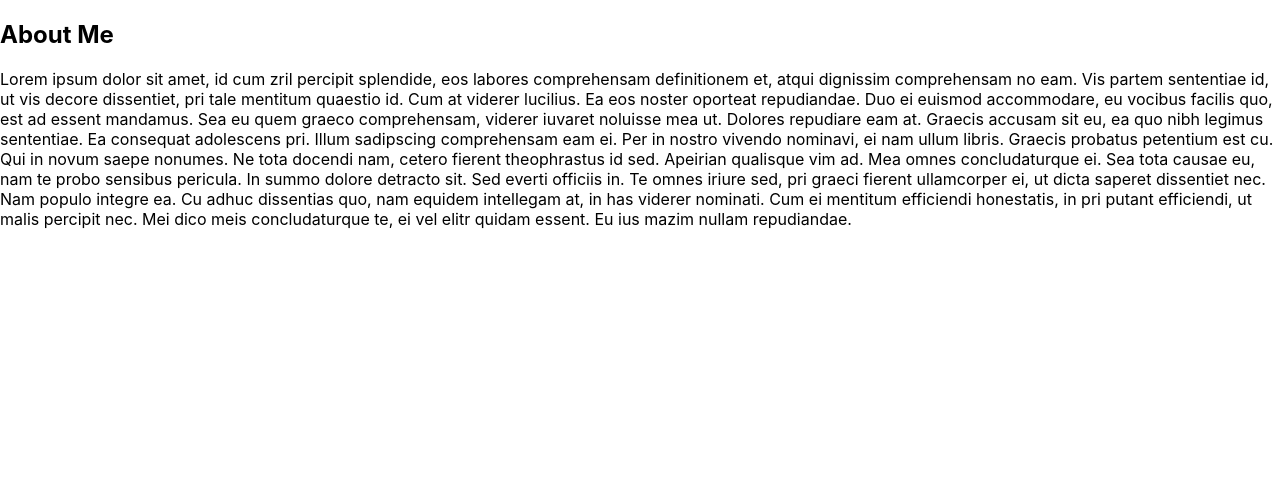
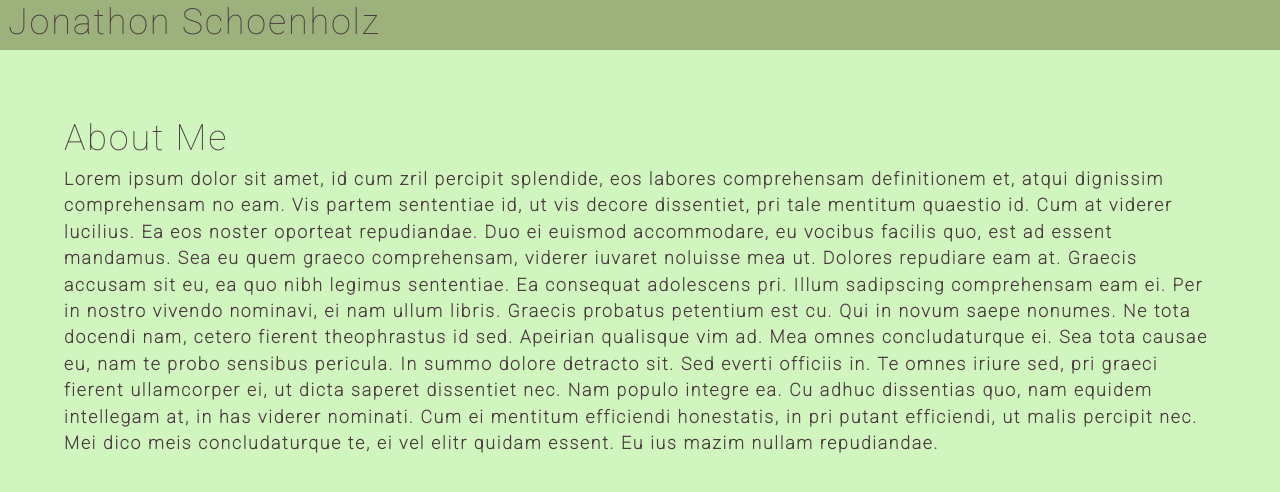
Before and after one commit to Synui/react-to-me, a React (Create React App) app: page / in a window 1280 px wide. Shown: the top 492 px of the page. Built offline with nearby package versions, Linux system fonts and the light colour scheme.

Commit message:
Header and Nav set up but not functioning

```diff
--- a/public/index.html
+++ b/public/index.html
@@ -24,6 +24,11 @@
       work correctly both with client-side routing and a non-root public URL.
       Learn how to configure a non-root public URL by running `npm run build`.
     -->
+    <link rel="preconnect" href="https://fonts.googleapis.com">
+<link rel="preconnect" href="https://fonts.gstatic.com" crossorigin>
+<link rel="preconnect" href="https://fonts.googleapis.com">
+<link rel="preconnect" href="https://fonts.gstatic.com" crossorigin>
+<link href="https://fonts.googleapis.com/css2?family=Open+Sans:wght@400;700&family=Roboto:wght@100&family=Staatliches&display=swap" rel="stylesheet">
     <title>React App</title>
   </head>
   <body>
--- a/src/App.js
+++ b/src/App.js
@@ -1,11 +1,37 @@
-import React from 'react';
+import React, { useState } from 'react';
 import About from './components/About';
+// import Projects from './components/Projects';
+// import Resume from './components/Resume';
+// import Conact from './components/Contact';
+import Header from './components/Header';
+// import Footer from './components/Footer';
 import './App.css';
 
 function App() {
+
+  const [navBar] = useState([
+    'About Me',
+    'Projects',
+    'Resume',
+    'Contact'
+  ]);
+
+  const [currentlyDisplayed, setCurrentlyDisplayed] = useState(navBar[0]);
+
   return (
     <div>
+      <Header>
+        navBar={navBar}
+        currentlyDisplayed={currentlyDisplayed}
+        setCurrentDisplayed={setCurrentlyDisplayed}
+      </Header>
+      <main>
       <About></About>
+      {/* <Projects></Projects>
+      <Resume></Resume>
+      <Conact></Conact> */}
+      </main>
+      {/* <Footer></Footer> */}
     </div>
   );
 }
--- a/src/components/About/index.js
+++ b/src/components/About/index.js
@@ -2,7 +2,7 @@ import React from 'react';
 
 function About() {
     return (
-        <section>
+        <section className='margin-ud-2'>
             <h1>About Me</h1>
             <p>
                 Lorem ipsum dolor sit amet, id cum zril percipit splendide, eos labores comprehensam definitionem et, atqui dignissim comprehensam no eam. Vis partem sententiae id, ut vis decore dissentiet, pri tale mentitum quaestio id. Cum at viderer lucilius. Ea eos noster oporteat repudiandae.
--- /dev/null
+++ b/src/components/Header/Nav/index.js
@@ -0,0 +1,30 @@
+import React from 'react';
+
+function Nav(props) {
+
+    const {
+        navBar = [],
+        currentlyDisplayed,
+        setCurrentlyDisplayed
+    } = props;
+
+    return (
+        <nav>
+            <ul className='nav-flex'>
+                {navBar.map((navBarLink) => (
+                    <li key={navBarLink} className='margin-lr-2'>
+                        <span
+                            onClick={() => {
+                                setCurrentlyDisplayed(navBarLink)
+                            }}
+                            className={`${currentlyDisplayed === navBarLink && 'clicked-link'}`}>
+                            {navBarLink}
+                        </span>
+                    </li>
+                ))}
+            </ul>
+        </nav>
+    );
+}
+
+export default Nav;
--- /dev/null
+++ b/src/components/Header/index.js
@@ -0,0 +1,26 @@
+import React from 'react';
+import Nav from './Nav';
+
+function Header(props) {
+
+    const {
+        navBar,
+        currentlyDisplayed,
+        setCurrentDisplayed
+    } = props;
+
+    return (
+        <header className='flex-row padding-lr-1'>
+            <h1>
+                Jonathon Schoenholz
+            </h1>
+            <Nav>
+                navBar={navBar}
+                currentlyDisplayed={currentlyDisplayed}
+                setCurrentlyDisplayed={setCurrentDisplayed}
+            </Nav>
+        </header>
+    )
+}
+
+export default Header;
--- a/src/index.css
+++ b/src/index.css
@@ -11,3 +11,300 @@ code {
   font-family: source-code-pro, Menlo, Monaco, Consolas, 'Courier New',
     monospace;
 }
+
+main {
+	margin: 0 auto;
+	max-width: 90%;
+  padding: 50px 30px;
+}
+
+:root {
+  --first: #4B3B40;
+  --second: #82735C;
+  --third: #9DB17C;
+  --fourth: #9CDE9F;
+  --fifth: #D1F5BE;
+  --spacing-one: calc(1rem * 0.5);
+  --spacing-two: calc(1rem);
+  --spacing-five: calc(2.5rem);
+
+}
+
+
+html,
+body {
+  min-height: 100%;
+}
+
+body {
+  margin: -5px 0;
+  padding: 0;
+  font-weight: 600;
+  line-height: 1.5;
+  font-size: 18px;
+  letter-spacing: .1em;
+  background: var(--fifth);
+  color: var(--first);
+  font-family: Roboto;
+
+}
+
+h1,
+h2,
+h3,
+h4,
+h5,
+h6 {
+  font-family: 'Roboto', sans-serif;
+  font-weight: 500;
+  margin: 5px 0;
+  line-height: 1.25;
+}
+
+h1 {
+  font-size: 2.25rem;
+}
+
+h2 {
+  font-size: 2rem;
+}
+
+h3 {
+  font-size: 1.75rem;
+}
+
+h4 {
+  font-size: 1.5rem;
+}
+
+h5 {
+  font-size: 1.25rem;
+}
+
+h6 {
+  font-size: 1rem;
+}
+
+p {
+  font-size: 1.1rem;
+  margin-top: 0;
+}
+
+a {
+  color: var(--third);
+  text-decoration: none;
+  font-weight: bold;
+}
+
+a:hover {
+  text-decoration: underline;
+}
+
+header {
+  background: var(--third);
+}
+
+header a {
+  color: var(--fourth);
+}
+
+button {
+  font-size: 1rem;
+  text-decoration: none;
+  padding: 0.25rem 1rem;
+  border-radius: .5rem;
+  border: none;
+  outline: none;
+  cursor: pointer;
+  margin: 0 1px;
+  background-color: var(--second);
+}
+
+button:hover {
+  opacity: .8;
+}
+
+button[disabled] {
+  cursor: default;
+  opacity: .8;
+}
+
+img {
+  max-width: 100%;
+}
+
+span[role="img"] {
+  cursor: default;
+}
+
+form {
+  width: 40%;
+}
+
+input {
+  font-size: 1rem;
+  padding: 0.25rem;
+  border: 1px solid var(--dark);
+  outline: none;
+  border-radius: 3px;
+  transition: box-shadow 0.2s;
+}
+
+input:focus {
+  border: 1px solid var(--second);
+  box-shadow: 0 0 .25rem rgba(0, 0, 0, .5);
+}
+
+li {
+  list-style: none;
+}
+
+nav a:hover {
+  text-decoration: none;
+}
+
+.nav-flex {
+  display: flex;
+  flex-wrap: wrap;
+  justify-items: flex-end;
+}
+
+nav  li {
+  cursor: pointer;
+}
+
+textarea {
+	width: 600px;
+	height: 120px;
+	border: 3px solid #cccccc;
+	padding: 5px;
+}
+
+.container {
+  width: 85%;
+  max-width: 1200px;
+  margin-left: auto;
+  margin-right: auto;
+}
+
+.flex-row {
+  display: flex;
+  flex-wrap: wrap;
+}
+
+.space-between {
+  justify-content: space-between;
+}
+
+.flex-end {
+  justify-content: flex-end;
+}
+
+.margin-lr-1 {
+  margin-right: var(--spacing-one);
+  margin-left: var(--spacing-one);
+}
+
+.margin-lr-2 {
+  margin-right: var(--spacing-two);
+  margin-left: var(--spacing-two);
+}
+
+.margin-ud-1 {
+  margin-top: var(--spacing-one);
+  margin-bottom: var(--spacing-one);
+}
+
+.margin-ud-2 {
+  margin-top: var(--spacing-two);
+  margin-bottom: var(--spacing-two);
+}
+
+.margin-ud-5 {
+  margin-top: var(--spacing-five);
+  margin-bottom: var(--spacing-five);
+}
+
+.padding-lr-1 {
+  padding-right: var(--spacing-one);
+  padding-left: var(--spacing-one);
+}
+
+.padding-lr-2 {
+  padding-right: var(--spacing-two);
+  padding-left: var(--spacing-two);
+}
+
+.padding-ud-1 {
+  padding-top: var(--spacing-one);
+  padding-bottom: var(--spacing-one);
+}
+
+.padding-ud-2 {
+  padding-top: var(--spacing-two);
+  padding-bottom: var(--spacing-two);
+}
+
+.card {
+  width: 25%;
+  text-align: center;
+}
+
+.img-thumbnail {
+  width: auto;
+  height: 300px;
+  margin-bottom: 50px;
+  cursor: pointer;
+}
+
+.modalBackdrop {
+	background: rgba(0, 0, 0, .65);
+	bottom: 0;
+	left: 0;
+	overflow: auto;
+	position: fixed;
+	right: 0;
+	top: 0;
+	z-index: 1;
+}
+
+.modalContainer {
+	background: var(--darker);
+	border-radius: 5px;
+	max-width: 100%;
+	margin: 50px auto;
+	padding: 15px;
+	width: 960px;
+}
+
+.modalTitle {
+	font-size: 18px;
+	font-weight: 600;
+	margin-bottom: 25px;
+}
+
+button {
+	background: var(--first);
+	border: 0;
+	border-radius: 5px;
+	color: #fff;
+	cursor: pointer;
+	font-size: 16px;
+	font-weight: 600;
+	margin-bottom: 30px;
+	padding: 10px 15px;
+}
+
+a {
+	border-radius: 5px;
+	color: var(--first);
+	font-weight: 600;
+	padding: 2px 4px;
+	margin-left: -2px;
+	margin-right: -2px;
+
+}
+
+.navActive {
+  color: var(--second);
+}
```
Also changed, not shown: src/components/index.js (added, +22 -0 lines).
